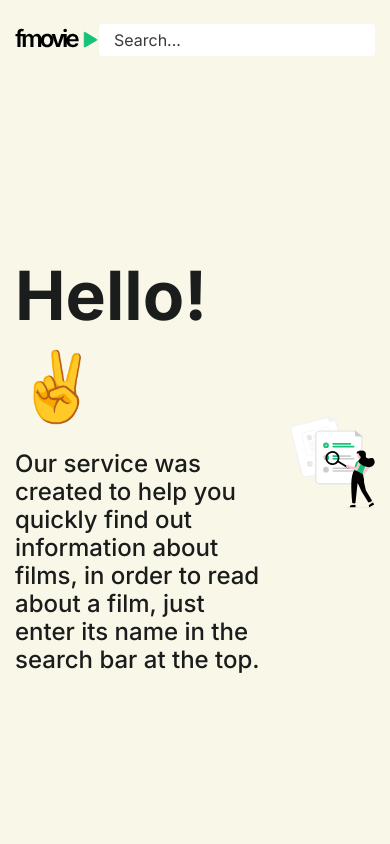
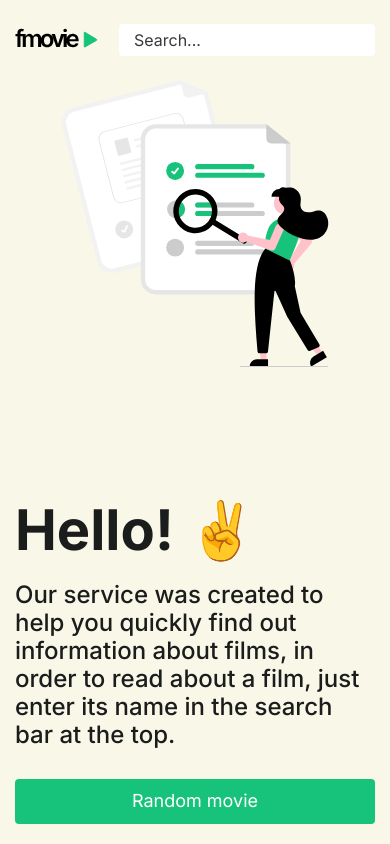
Before and after one commit to olegburvikov/movies-ts, a React (Create React App) app: page / in a window 390 px wide. Built offline with nearby package versions, Linux system fonts and the light colour scheme.

Commit message:
add responsive styles

```diff
--- a/src/components/Header/Header.module.scss
+++ b/src/components/Header/Header.module.scss
@@ -1,3 +1,4 @@
 .inputWrapper {
   width: 600px;
+  margin-left: 20px;
 }
--- a/src/components/Preview/Preview.module.scss
+++ b/src/components/Preview/Preview.module.scss
@@ -6,6 +6,7 @@
 }
 
 .greet {
+  margin-bottom: 100px;
   max-width: 620px;
   padding-right: 20px;
   color: #1b1d1c;
@@ -19,5 +20,42 @@
     font-size: 24px;
     font-weight: 500;
     line-height: 28px;
+    margin-bottom: 30px;
   }
 }
+
+.randomButton {
+  max-width: 300px;
+}
+
+@media screen and ( max-width: 800px ) {
+  .preview {
+    flex-direction: column;
+  }
+
+  .previewImage {
+    order: 1;
+    height: 34vh;
+    width: 100%;
+  }
+
+  .greet {
+    order: 2;
+    margin-bottom: 20px;
+    padding-right: 0;
+    .title {
+      font-size: 56px;
+      line-height: 62px;
+    }
+    .text {
+      font-size: 24px;
+      font-weight: 500;
+      line-height: 28px;
+      margin-bottom: 30px;
+    }
+  }
+  .randomButton {
+    width: 100%;
+    max-width: 100%;
+  }
+}
--- a/src/components/Preview/Preview.tsx
+++ b/src/components/Preview/Preview.tsx
@@ -1,6 +1,7 @@
 import React from 'react'
 import PreviewSvg from '../UI/icons/PreviewSvg'
 import styles from './Preview.module.scss'
+import RandomMovieButton from '../RandomMovieButton/RandomMovieButtont'
 
 function Preview() {
   return (
@@ -12,8 +13,13 @@ function Preview() {
           films, in order to read about a film, just enter its name in the
           search bar at the top.
         </div>
+        <div className={styles.randomButton}>
+          <RandomMovieButton> Random movie </RandomMovieButton>
+        </div>
       </div>
-      <PreviewSvg />
+      <div className={styles.previewImage}>
+        <PreviewSvg />
+      </div>
     </div>
   )
 }
--- /dev/null
+++ b/src/components/RandomMovieButton/RandomMovieButton.module.scss
@@ -0,0 +1,15 @@
+.button {
+  display: inline-block;
+  width: 100%;
+  border-radius: 4px;
+  background: #17C37B;
+  text-align: center;
+  padding: 12px 0;
+  text-decoration: none;
+  font-size: 18px;
+  color: #fff;
+  transition: all .3s;
+  &:hover {
+    opacity: .8;
+  }
+}
--- /dev/null
+++ b/src/components/RandomMovieButton/RandomMovieButtont.tsx
@@ -0,0 +1,15 @@
+import React from 'react'
+import styles from './RandomMovieButton.module.scss'
+import { Link } from 'react-router-dom'
+
+const RandomMovieButton: React.FC = ({ children }) => {
+  const randomImdbID = Math.floor(Math.random() * 100000)
+
+  return (
+    <Link className={styles.button} to={`/movie/tt01${randomImdbID}`}>
+      {children}
+    </Link>
+  )
+}
+
+export default RandomMovieButton
--- a/src/components/UI/Tag/Tag.tsx
+++ b/src/components/UI/Tag/Tag.tsx
@@ -1,9 +1,8 @@
 import React from 'react'
-import styles from './styles.module.scss';
+import styles from './styles.module.scss'
 
-const Tag: React.FC = ({children}) => {
-  return (
-    <div className={styles.tag}>{children}</div>
-  )
+const Tag: React.FC = ({ children }) => {
+  if (children === 'N/A' || !children) return null
+  return <div className={styles.tag}>{children}</div>
 }
-export default Tag;
+export default Tag
--- a/src/components/UI/icons/PreviewSvg.tsx
+++ b/src/components/UI/icons/PreviewSvg.tsx
@@ -6,7 +6,7 @@ function Icon() {
   const womanSkinColor = '#ffc2ca'
 
   return (
-    <svg width="578.001" height="621.926" viewBox="0 0 578.001 621.926">
+    <svg width="100%" height="100%" viewBox="0 0 578.001 621.926">
       <path
         fill="#f2f2f2"
         d="M677.642 491.897l-249.849 64.34a33.037 33.037 0 01-40.186-23.729l-75.561-293.427a33.037 33.037 0 0123.728-40.187l232.443-59.857 59.495 26.634 73.658 286.04a33.037 33.037 0 01-23.728 40.186z"
--- a/src/pages/Movie/Movie.tsx
+++ b/src/pages/Movie/Movie.tsx
@@ -5,6 +5,7 @@ import { getMovieById } from '../../api/get'
 import Tag from '../../components/UI/Tag/Tag'
 import imdbSvg from '../../assets/img/imdb.svg'
 import { Loader } from '../../components/UI/Loader/Loader'
+import RandomMovieButton from '../../components/RandomMovieButton/RandomMovieButtont'
 
 interface IParams {
   id: string
@@ -37,10 +38,20 @@ export const Movie = () => {
     })
   }, [params.id])
 
+  const notImage =
+    'https://www.brdtex.com/wp-content/uploads/2019/09/no-image-480x480.png'
+
   return !loading && movie ? (
     <div className={styles.movie}>
       <div className={styles.left}>
-        <img className={styles.poster} src={movie.poster} alt="movie poster" />
+        <img
+          className={styles.poster}
+          src={movie.poster !== 'N/A' && movie.poster ? movie.poster : notImage}
+          alt="movie poster"
+        />
+        <div className={styles.random}>
+          <RandomMovieButton> Another random movie </RandomMovieButton>
+        </div>
       </div>
       <div className={styles.right}>
         <div className={styles.title}>{movie.title}</div>
--- a/src/pages/Movie/styles.module.scss
+++ b/src/pages/Movie/styles.module.scss
@@ -7,6 +7,7 @@
   padding-top: 25px;
   .poster {
     border-radius: 10px;
+    max-width: 300px;
   }
 }
 .right {
@@ -66,15 +67,28 @@
   align-items: center;
 }
 
+.random {
+  margin-top: 20px;
+  max-width: 300px;
+}
 
-@media screen and (max-width: 500px) {
+
+@media screen and (max-width: 800px) {
   .movie {
     flex-direction: column;
   }
   .left {
     display: flex;
-    justify-content: center;
+    flex-direction: column;
+    align-items: center;
     padding-top: 0;
+    .random {
+      width: 100%;
+      max-width: 100%;
+    }
+    .poster {
+      max-width: 100%;
+    }
   }
   .right {
     padding-bottom: 30px;
```
